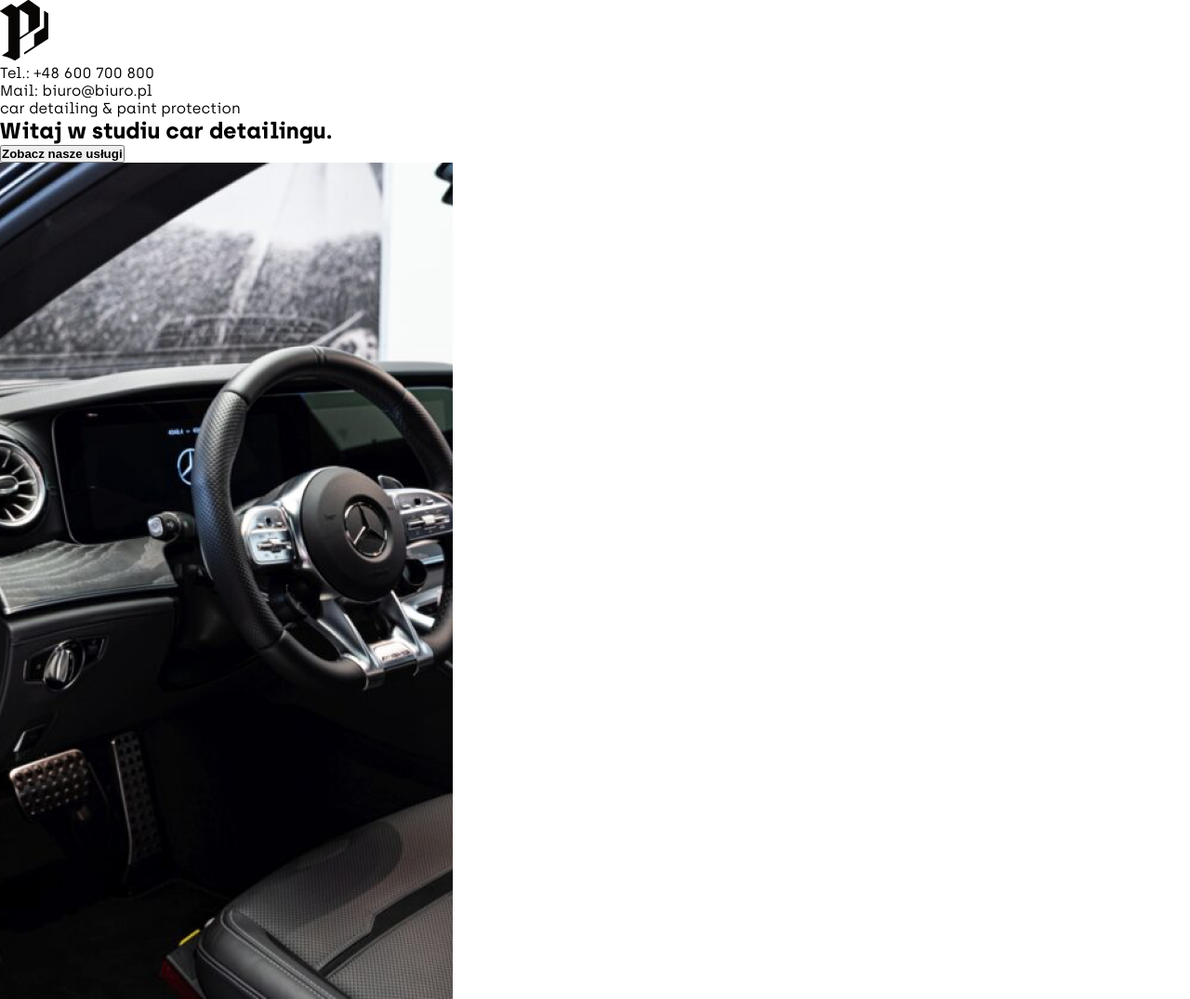
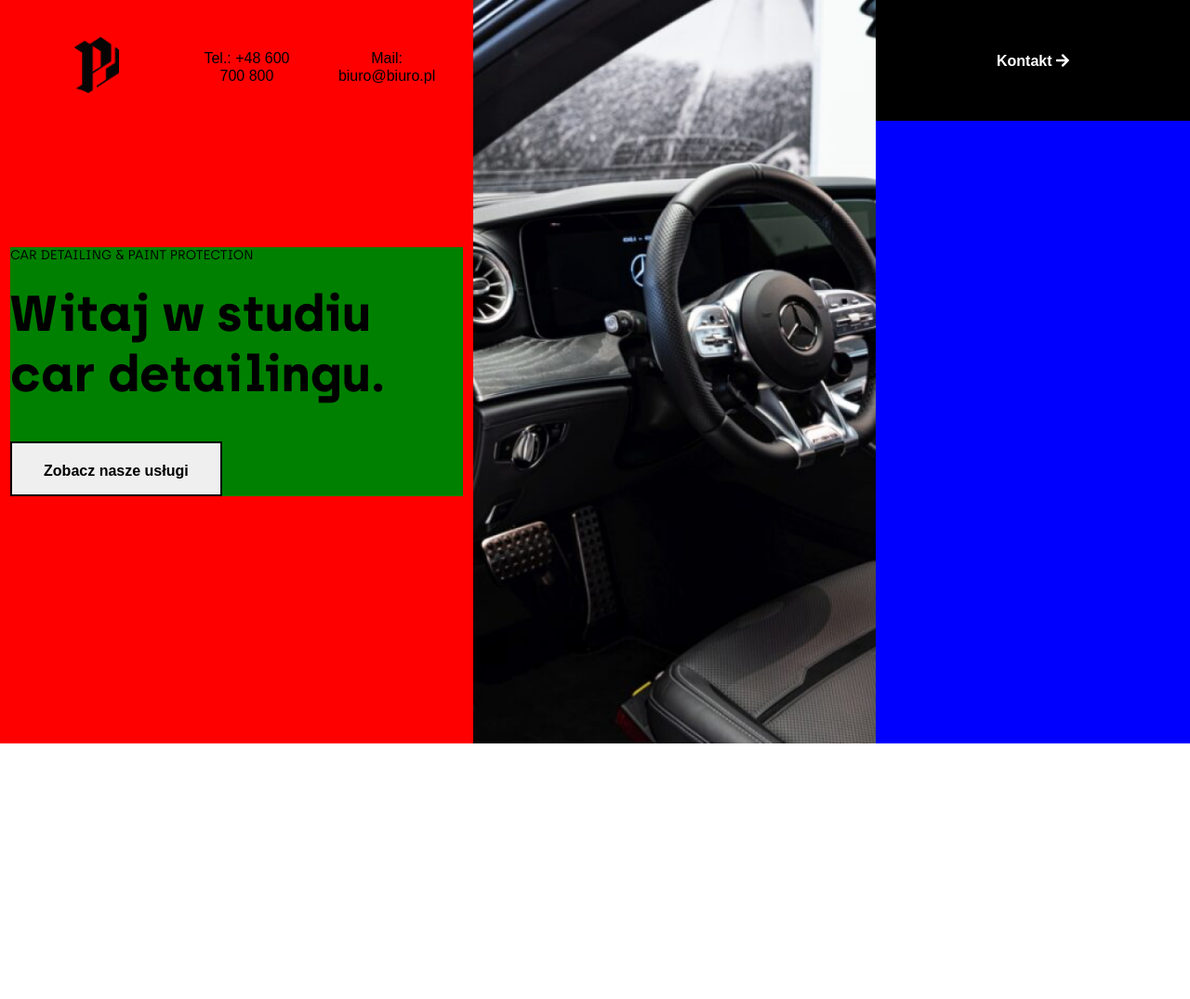
Before and after one commit to pswitalski/zadanie-rekrutacyjne, a website built with Parcel: page index.html in a window 1280 px wide. Shown: the top 1075 px of the page at 93% size. After the commit the page ends 800 px from the top, so only its background shows below. Built offline with nearby package versions, Linux system fonts and the light colour scheme.

Commit message:
create hero desktop

```diff
--- a/index.html
+++ b/index.html
@@ -11,20 +11,21 @@
 </head>
 
 <body>
-    <header class="header">
+    <section class="hero">
+        <div class="hero__data">
+            <header class="hero__header header">
                 <div class="header__logo-container">
-            <img src="./src/img/logo.png" alt="logo">
+                    <img class="header__img" src="./src/img/logo.png" alt="logo">
                 </div>
-        <p class="header__text">
+                <button class="header__button">
                     Tel.: +48 600 700 800
-        </p>
-        <p class="header__text">
+                </button>
+                <button class="header__button">
                     Mail: biuro@biuro.pl
-        </p>
+                </button>
             </header>
 
-    <section class="hero">
-        <div class="hero__data">
+            <div class="hero__data-container">
                 <p class="hero__p">
                     car detailing & paint protection
                 </p>
@@ -35,7 +36,8 @@
                     Zobacz nasze usługi
                 </button>
             </div>
-        <div class="hero__image">
+        </div>
+        <div class="hero__image-container">
             <img src="./src/img/image.png" alt="mercedes" class="hero__img">
         </div>
         <div class="hero__contact">
--- /dev/null
+++ b/src/scss/header.scss
@@ -0,0 +1,29 @@
+@import './mixins.scss';
+
+.header {
+    position: absolute;
+    left: 0;
+    top: 0;
+    height: 144px;
+    margin: 0 0 auto;
+    display: flex;
+    align-items: center;
+
+
+    &__logo-container {
+        margin: 0 80px
+    }
+
+    &__img {
+        width: 48px;
+        height: 60px;
+    }
+
+    &__button {
+        @include text-button;
+    }
+
+    &__button:hover {
+        @include text-button-hover;
+    }
+}
--- /dev/null
+++ b/src/scss/hero.scss
@@ -0,0 +1,80 @@
+@import './mixins.scss';
+
+.hero {
+    background-color: red;
+    display: flex;
+    align-items: center;
+    width: 100%;
+    height: 100vh;
+
+    &__data {
+        display: flex;
+        flex-direction: column;
+        justify-content: center;
+        align-items: center;
+        flex-grow: 1;
+        position: relative;
+        height: 100%;
+    }
+
+    &__data-container {
+        background-color: green;
+        display: flex;
+        flex-direction: column;
+        width: 487px;
+    }
+
+    &__p {
+        font-size: 14px;
+        line-height: 17px;
+        text-transform: uppercase;
+    }
+
+    &__h1 {
+        font-size: 54px;
+        line-height: 65px;
+        font-weight: 700;
+        margin: 22px 0 40px;
+    }
+
+    &__button {
+        @include basic-button;
+    }
+
+    &__button:hover {
+        @include basic-button-hover
+    }
+
+
+    &__image-container {
+        height: 100vh;
+        display: flex;
+        align-items: center;
+        justify-content: center;
+        flex-shrink: 1;
+        overflow: hidden;
+    }
+
+    &__img {
+        height: 100%;
+        width: auto;
+    }
+
+    &__contact {
+        display: flex;
+        flex-direction: column;
+        background-color: blue;
+        height: 100%;
+        width: 338px;
+        flex-shrink: 2;
+        overflow: hidden;
+    }
+
+    &__contact-button {
+        @include contact-button;
+    }
+
+    &__contact-button:hover {
+        @include contact-button-hover;
+    }
+}
--- a/src/scss/index.scss
+++ b/src/scss/index.scss
@@ -25,6 +25,5 @@ body {
     font-family: 'Archia', sans-serif;
 }
 
-button {
-    font-weight: 700;
-}
+@import './header.scss';
+@import './hero.scss';
--- /dev/null
+++ b/src/scss/mixins.scss
@@ -0,0 +1,48 @@
+@mixin basic-button {
+    font-weight: 600;
+    font-size: 16px;
+    line-height: 19px;
+    height: 59px;
+    width: fit-content;
+    padding: 20px 34px;
+    border: 2px solid black;
+    cursor: pointer;
+    transition: color 0.2s linear, background-color 0.2s linear;
+}
+
+@mixin basic-button-hover {
+    background-color: black;
+    color: white;
+}
+
+
+@mixin text-button {
+    margin-right: 40px;
+    font-size: 16px;
+    line-height: 19px;
+    background-color: transparent;
+    border: none;
+    cursor: pointer;
+}
+
+@mixin text-button-hover {
+    color: #5C5C5C;
+    text-decoration: underline;
+}
+
+@mixin contact-button {
+    width: 100%;
+    height: 130px;
+    color: white;
+    background-color: black;
+    border: none;
+    font-size: 16px;
+    line-height: 19px;
+    font-weight: 600;
+    cursor: pointer;
+    transition: background-color 0.2s linear;
+}
+
+@mixin contact-button-hover {
+    background-color: #17A1EE;
+}
```
Lines whose indentation alone changed are shown as unchanged.
